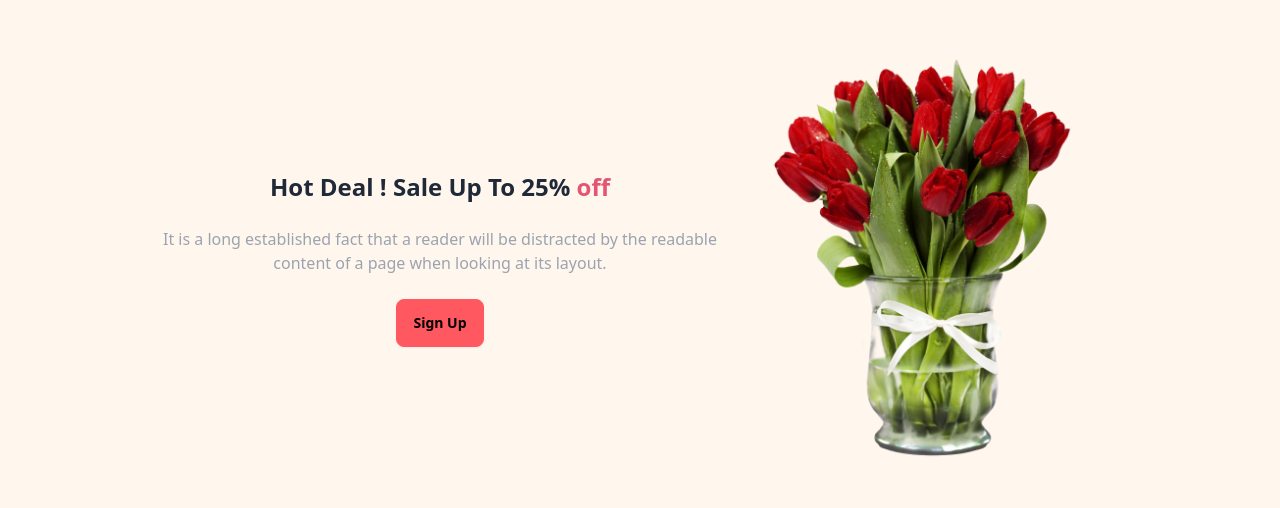
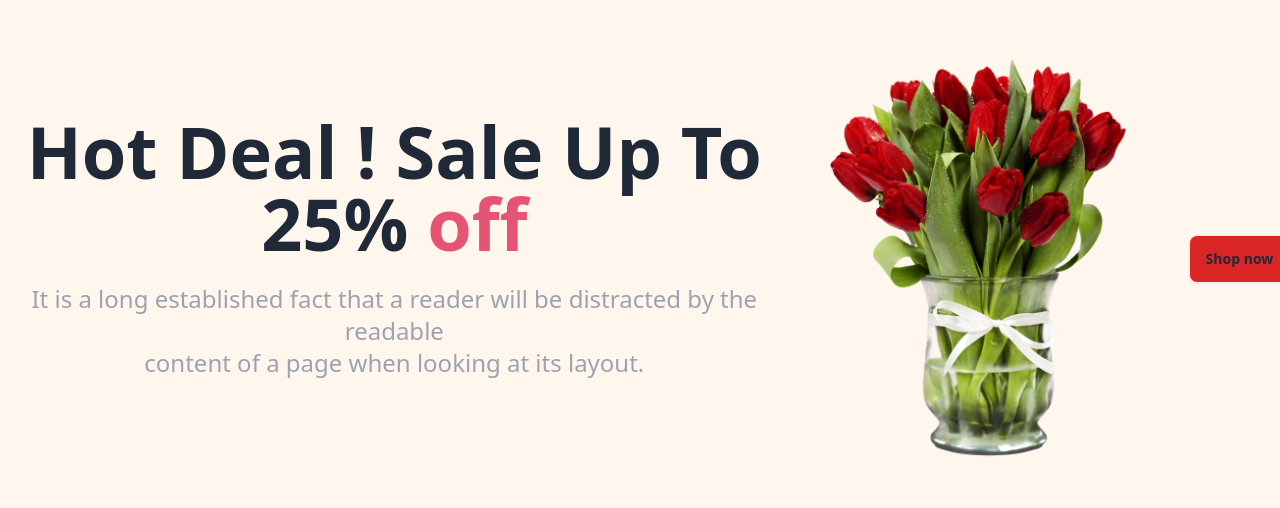
Before and after one commit to meherun1014/practical-xm, a plain HTML site: page index.html in a window 1280 px wide. Shown: the part 141-649 px from the top of the page. Drawn offline with nearby package versions, Linux system fonts and the light colour scheme.

Commit message:
first commit

```diff
--- a/index.html
+++ b/index.html
@@ -10,20 +10,27 @@
 </head>
 <body>
     <section>
-        <div class="hero bg-base-200 min-h-screen bg-orange-50 max-w-900">
-            <div class="hero-content flex-col lg:flex-row-reverse">
+        <div class="hero bg-base-200 min-h-screen bg-orange-50 ">
+            <div class=" hero-content flex-col lg:flex-row-reverse ">
+              <div class="flex">
+                <button class=" btn bg-red-600 inline-flex ">Shop now</button>
+              </div>
               <img
                 src="Flower Asset/pngwing 8.png"
                 class="max-w-sm rounded-lg px-9 py-10 my-30" />
-              <div class="text-center">
-                <h1 class="text-2xl font-bold">Hot Deal ! Sale Up To 25% <span class="text-[#E55473]">off</span>
+
+
+              <div class="text-center inline">
+                <h1 class="text-7xl font-bold">Hot Deal ! Sale Up To 25% <span class="text-[#E55473]">off</span>
                 </h1>
-                <p class="py-6 text-gray-400">
+                <p class="py-6 text-gray-400 text-2xl">
                     It is a long established fact that a reader will be distracted by the readable<br>
                     content of a page when looking at its layout.
                 </p>
-                <button class=" btn btn-error">Sign Up</button>
+
               </div>
+
+
             </div>
 
           </div>
```
